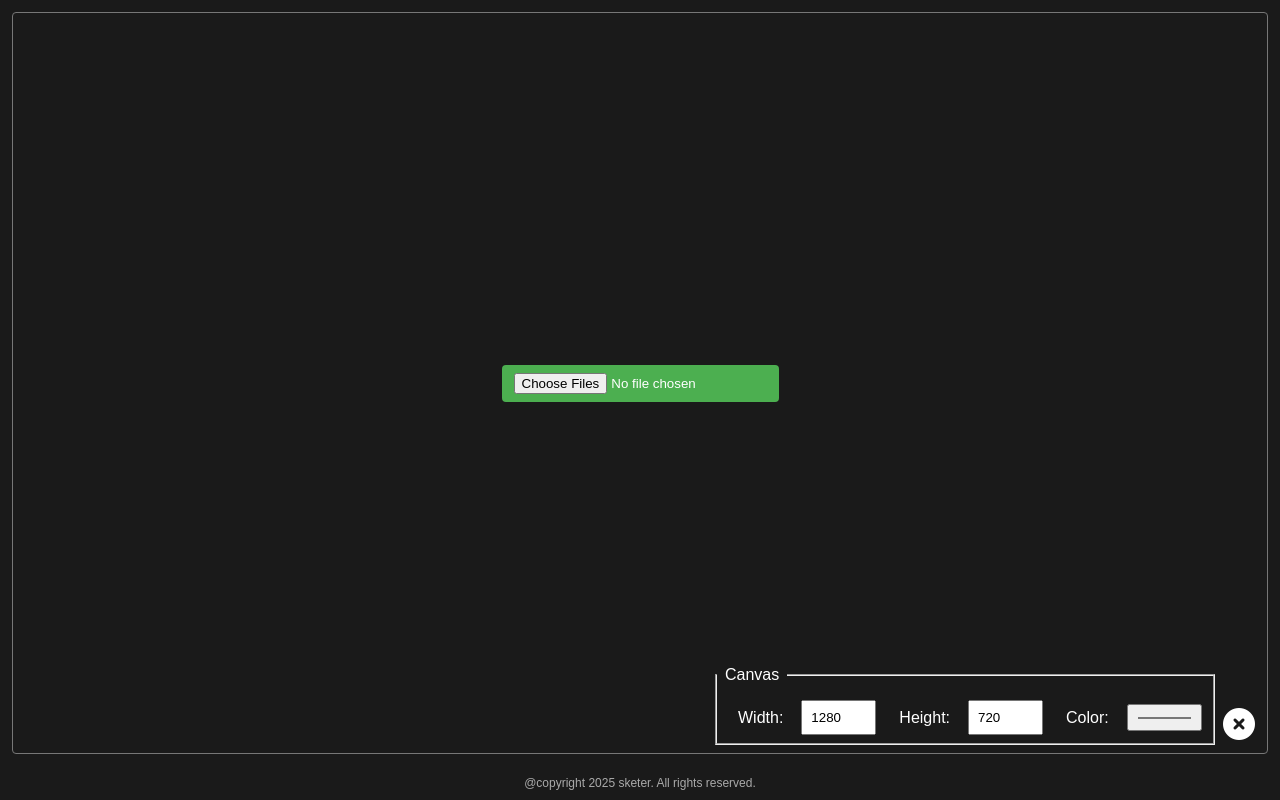
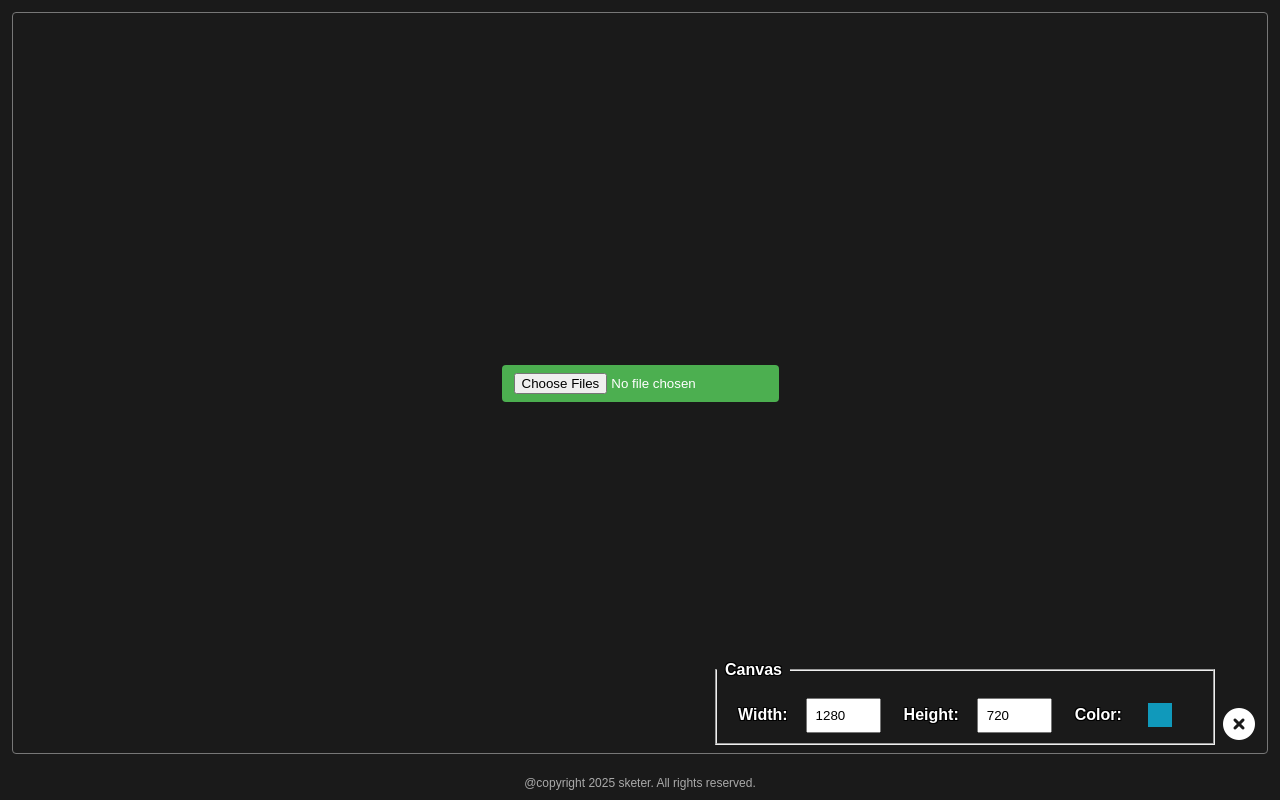
Before and after one commit to sksketer/spine-viewer, a website with bundled scripts: page source/index.html in a window 1280 px wide. Both pictures are taken after a click on the icon 1239 px from the left and 724 px from the top of the page. Built offline with nearby package versions, Linux system fonts and the light colour scheme.

Commit message:
[MOD] color picker

```diff
--- a/source/css/style.css
+++ b/source/css/style.css
@@ -110,9 +110,52 @@ body {
   margin-left: 5px;
 }
 
+.form-row label,
+legend {
+  color: white;
+  /* -webkit-text-stroke: 1px black; */
+
+  /* fallback */
+  text-shadow:
+    -1px -1px 0 black,
+    1px -1px 0 black,
+    -1px 1px 0 black,
+    1px 1px 0 black;
+
+  font-weight: bolder;
+}
+
 .form-row input {
   padding: 2px;
   width: 75px;
+}
+
+.form-row input[type="color"] {
+  -webkit-appearance: none;
+  -moz-appearance: none;
+  appearance: none;
+
+  padding: 0;
+  border: none;
+  width: 40px;
+  height: 40px;
+  background: none;
+  cursor: pointer;
+}
+
+/* Remove inner padding in Chrome */
+.form-row input[type="color"]::-webkit-color-swatch-wrapper {
+  padding: 0;
+}
+
+/* Remove white border inside */
+.form-row input[type="color"]::-webkit-color-swatch {
+  border: none;
+}
+
+/* Firefox fix */
+.form-row input[type="color"]::-moz-color-swatch {
+  border: none;
 }
 
 #stage {
--- a/source/index.html
+++ b/source/index.html
@@ -61,7 +61,7 @@
             <input type="number" id="canvasHeight" name="canvasHeight" value="720">
 
             <label for="canvasColor">Color:</label>
-            <input type="color" id="canvasColor" name="canvasColor" value="#ffffff">
+            <input type="color" id="canvasColor" name="canvasColor" value='#1099bb'>
           </div>
 
         </fieldset>
--- a/source/ts/manager/UIManager.ts
+++ b/source/ts/manager/UIManager.ts
@@ -48,8 +48,8 @@ export class UIManager {
           stage.renderer.background.color = color;
         }
       });
+      this.canvasColor.value = '#1099bb';
     });
-
     this.canvasSettingBtn.addEventListener("click", () => {
       const isOpen = this.canvasController.classList.toggle("is-open");
       this.canvasSettingBtn.classList.toggle("fa-cog", !isOpen);
```
